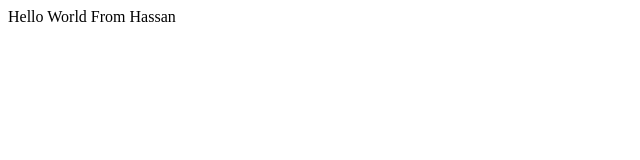
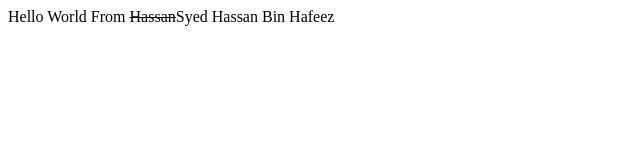
Before and after one commit to syedhassanhafeez/bootcamp2020, a plain HTML site: page index.html in a window 1280 px wide. Shown: the whole page, without its empty margins (0-640 px from the left). Drawn offline with Linux system fonts and the light colour scheme.

Commit message:
updated index.html

```diff
--- a/index.html
+++ b/index.html
@@ -5,7 +5,7 @@
     <title>First Example</title>
 </head>
 <body>
-    <div>Hello World From Hassan</div>
+    <div>Hello World From <s>Hassan</s>Syed Hassan Bin Hafeez</div>
 
 </body>
 </html>
```
